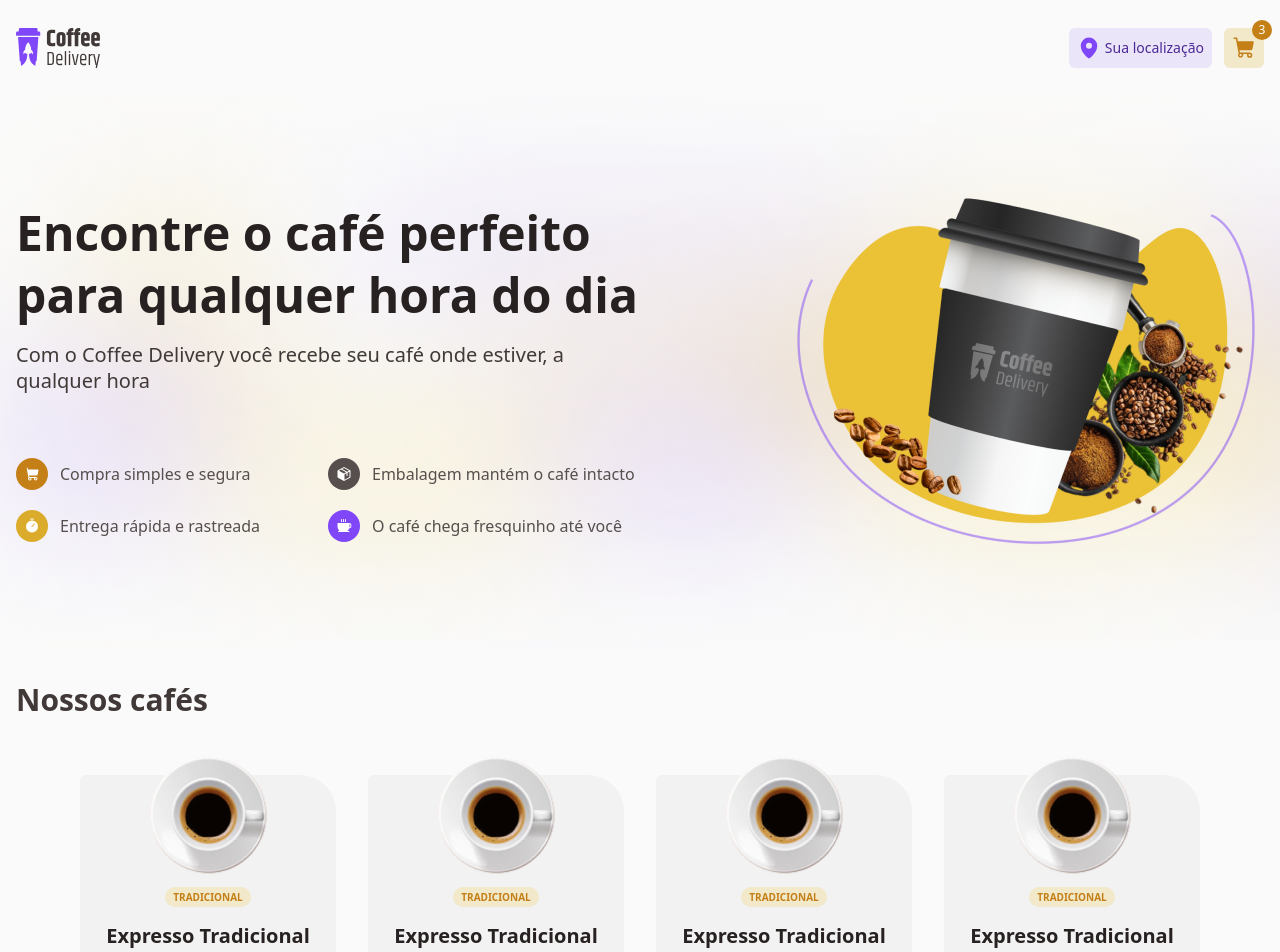
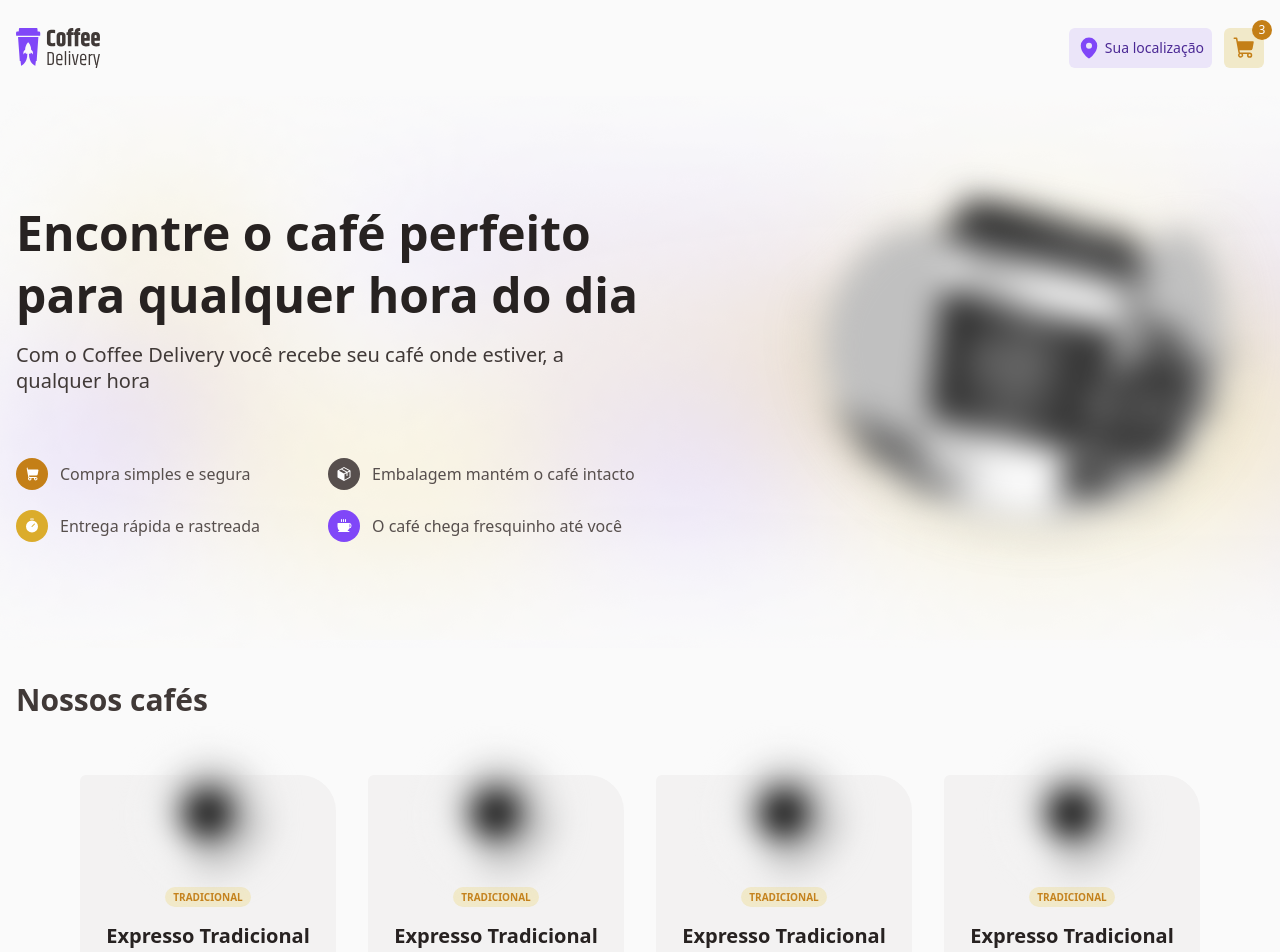
Before and after one commit to matheusbrauna/coffee-delivery, a Next.js app: page / in a window 1280 px wide. Shown: the top 952 px of the page. Built offline with nearby package versions, Linux system fonts and the light colour scheme; no server answers.

Commit message:
feat: add blurImage component

```diff
--- /dev/null
+++ b/src/components/BlurImage.tsx
@@ -0,0 +1,24 @@
+import clsx from 'clsx'
+import Image, { ImageProps } from 'next/image'
+import { useState } from 'react'
+
+export function BlurImage({ src, alt, ...props }: ImageProps) {
+  const [isLoading, setLoading] = useState(true)
+
+  return (
+    <Image
+      alt={alt}
+      src={src}
+      fill
+      className={clsx(
+        'duration-700 ease-in-out group-hover:opacity-75 object-cover object-center',
+        {
+          'scale-100 blur-lg grayscale': isLoading,
+          'scale-100 blur-0 grayscale-0': !isLoading,
+        },
+      )}
+      onLoadingComplete={() => setLoading(false)}
+      {...props}
+    />
+  )
+}
--- a/src/components/CoffeeCard.tsx
+++ b/src/components/CoffeeCard.tsx
@@ -6,19 +6,21 @@ import {
   NumberIncrementStepper,
 } from '@chakra-ui/number-input'
 import { Minus, Plus, ShoppingCart } from '@phosphor-icons/react'
-import Image from 'next/image'
+import { BlurImage } from './BlurImage'
 
 export function CoffeeCard() {
   return (
     <div className="max-w-[16rem] px-6 pb-5 bg-base-card rounded-md rounded-tr-[2.25rem]">
       <div className="flex flex-col items-center text-center">
-        <Image
-          src="/assets/coffee.png"
-          width={120}
-          height={120}
-          alt=""
-          className="-mt-5"
-        />
+        <div className="relative w-[7.5rem] h-[7.5rem] -mt-5">
+          <BlurImage
+            src="/assets/coffee.png"
+            fill
+            alt=""
+            quality={100}
+            priority
+          />
+        </div>
         <span className="px-2 flex items-center justify-center leading-5 h-5 mt-3 text-[0.625rem] font-bold uppercase rounded-full text-brand-yellow-dark bg-brand-yellow-light">
           Tradicional
         </span>
@@ -46,6 +48,7 @@ export function CoffeeCard() {
               <NumberDecrementStepper
                 _disabled={{
                   color: '#8D8686',
+                  cursor: 'not-allowed',
                 }}
                 color="#8047F8"
               >
@@ -60,6 +63,7 @@ export function CoffeeCard() {
               <NumberIncrementStepper
                 _disabled={{
                   color: '#8D8686',
+                  cursor: 'not-allowed',
                 }}
                 color="#8047F8"
               >
--- a/src/components/SelectedCoffee.tsx
+++ b/src/components/SelectedCoffee.tsx
@@ -6,17 +6,18 @@ import {
   NumberIncrementStepper,
 } from '@chakra-ui/number-input'
 import { Minus, Plus, Trash } from '@phosphor-icons/react'
-import Image from 'next/image'
+import { BlurImage } from './BlurImage'
 
 export function SelectedCoffee() {
   return (
     <div className="flex items-center gap-5 pb-6 mb-6 border-b last:pb-0 last:mb-0 last:border-0">
       <div className="relative w-16 h-16">
-        <Image
+        <BlurImage
           src="/assets/coffee.png"
+          fill
           alt=""
-          fill
-          className="object-cover object-center"
+          quality={100}
+          priority
         />
       </div>
       <div>
@@ -27,7 +28,7 @@ export function SelectedCoffee() {
           <NumberInput
             defaultValue={1}
             min={1}
-            w={72}
+            w={80}
             h={40}
             bg="#E6E5E5"
             rounded={6}
@@ -36,6 +37,7 @@ export function SelectedCoffee() {
               <NumberDecrementStepper
                 _disabled={{
                   color: '#8D8686',
+                  cursor: 'not-allowed',
                 }}
                 color="#8047F8"
               >
@@ -50,6 +52,7 @@ export function SelectedCoffee() {
               <NumberIncrementStepper
                 _disabled={{
                   color: '#8D8686',
+                  cursor: 'not-allowed',
                 }}
                 color="#8047F8"
               >
--- a/src/pages/index.tsx
+++ b/src/pages/index.tsx
@@ -1,6 +1,6 @@
+import { BlurImage } from '@/components/BlurImage'
 import { CoffeeCard } from '@/components/CoffeeCard'
 import { Coffee, Package, ShoppingCart, Timer } from '@phosphor-icons/react'
-import Image from 'next/image'
 
 export default function Home({ quantity = 0 }: { quantity: number }) {
   return (
@@ -51,12 +51,9 @@ export default function Home({ quantity = 0 }: { quantity: number }) {
             </div>
           </div>
           <div className="flex justify-end flex-1">
-            <Image
-              src="/assets/hero-coffee.png"
-              alt=""
-              width={476}
-              height={360}
-            />
+            <div className="relative w-[29.75rem] h-[22.5rem]">
+              <BlurImage src="/assets/hero-coffee.png" alt="" />
+            </div>
           </div>
         </div>
       </section>
```
